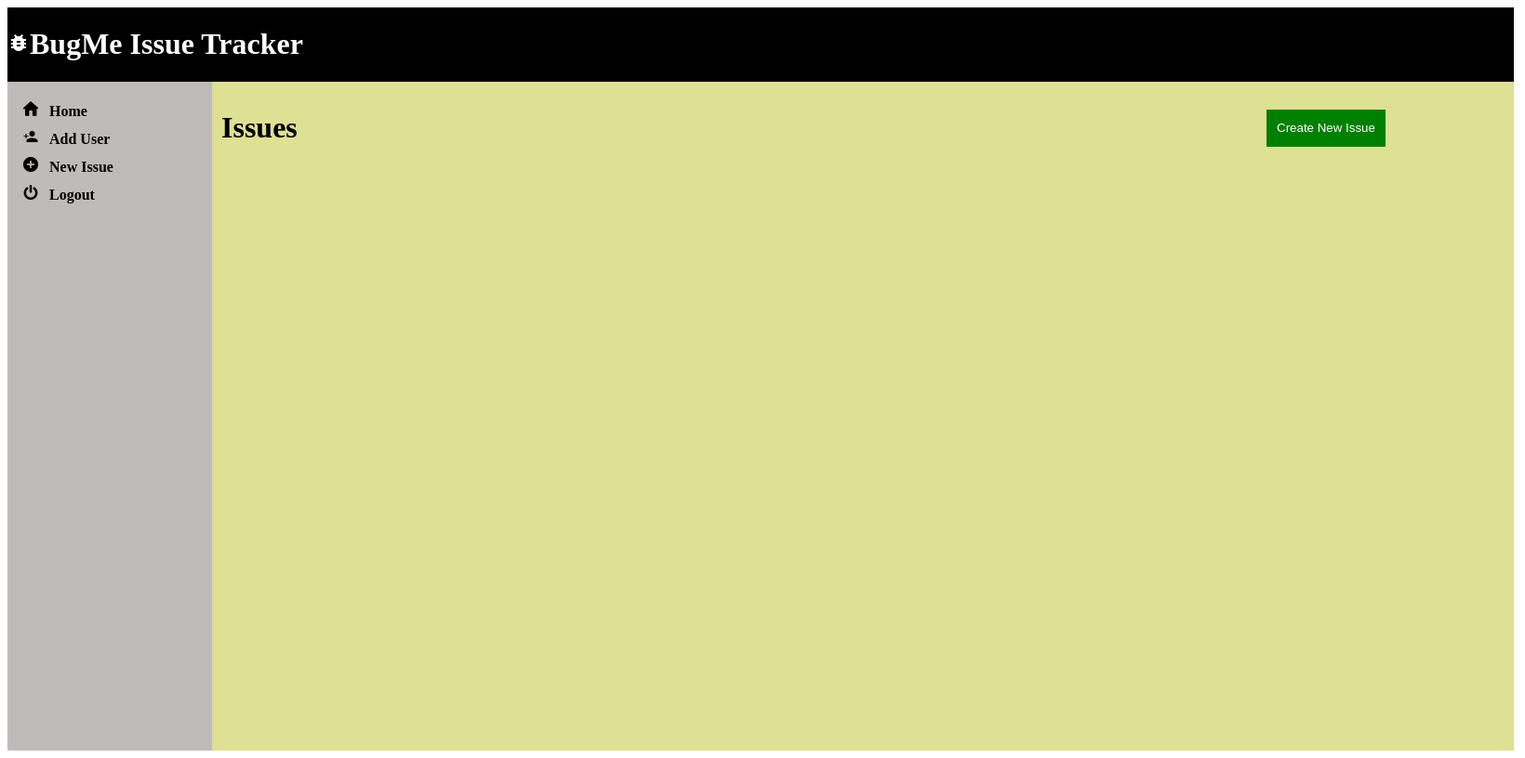
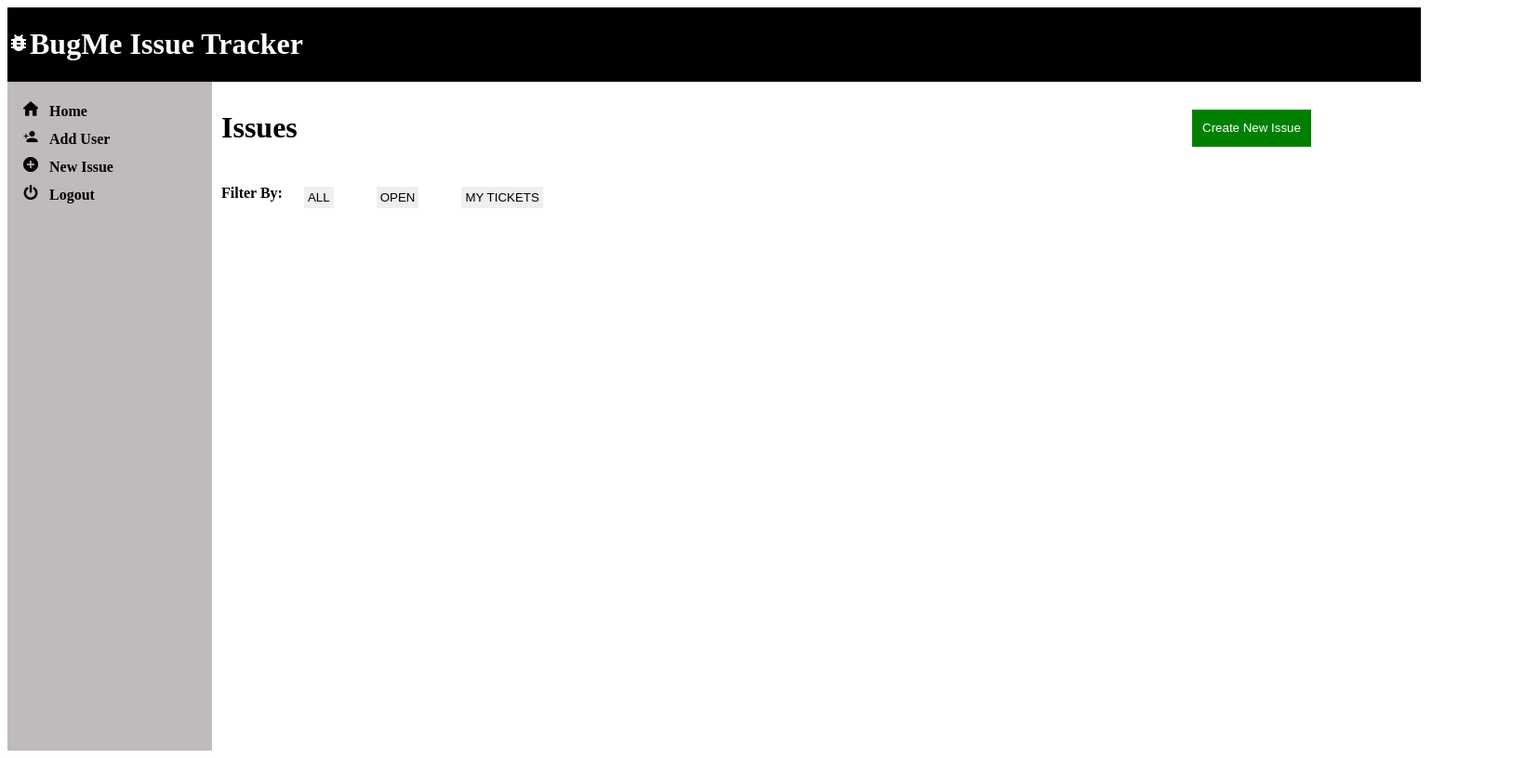
Before and after one commit to D3nizG/BugMe-Issue-Tracker, a PHP site: page /home.html in a window 1640 px wide. Shown: the whole page at 93% size. Run offline with PHP 8.4, Linux system fonts and the light colour scheme.

Commit message:
Tested Table with Dummy data. Incomplete

```diff
--- a/home.html
+++ b/home.html
@@ -32,7 +32,37 @@
           <h1> Issues </h1>
           <button>Create New Issue</button>
         </div>
+        <div class='filter'>
+          <h4>Filter By:</h4>
+          <button>ALL</button>
+          <button>OPEN</button>
+          <button>MY TICKETS</button>
+        </div>
         <table>
+          <!-- <tr>
+            <th>Title</th>
+            <th></th>
+            <th>Type</th>
+            <th>Status</th>
+            <th>Assigned To</th>
+            <th>Created</th>
+          </tr>
+          <tr>
+            <td>Hello</td>
+            <td>Hi</td>
+            <td>touche</td>
+            <td>yipp</td>
+            <td>yaba daba do</td>
+            <td>flintsones</td>
+          </tr>
+          <tr>
+            <td>Adele</td>
+            <td>japan</td>
+            <td>batman</td>
+            <td>yab</td>
+            <td>shabba</td>
+            <td>kingman</td>
+          </tr> -->
 
 
         </table>
--- a/styles/home.css
+++ b/styles/home.css
@@ -1,6 +1,6 @@
 html{
     box-sizing: content-box;
-    max-width: 1600px;
+    max-width: 1500px;
 }
 body{
     color: white;
@@ -32,8 +32,8 @@ body{
 .mainbar{
     grid-area: mainbar;
     color:black;
-    background-color:  rgba(186, 189, 31, 0.473);;
-    width: 1380px;
+    background-color:  rgb(255, 255, 255);;
+    width: 1280px;
     padding: 10px;
 }
 
@@ -48,7 +48,7 @@ a{
     flex-direction: row;
 }
 
-button{
+.inline button{
     margin:20px;
     background-color: green;
     border: 5px solid green;
@@ -56,6 +56,90 @@ button{
 }
 .inline h1{
     width:80%;
+}
+
+.filter{
+    display: flex;
+    flex-direction: row;
+}
+.filter button{
+    padding: 4px;
+    border:3px solid white;
+    margin: 20px;
+}
+
+table{
+    border-collapse: collapse;
+    /* padding: 30px; */
+    /* border:10px solid #687291; */
+    border-radius: 15px;
+    font-family: 'Gill Sans';
+    font-size: 20px;
+}
+
+td{
+    border-bottom: 1px solid black;
+}
+
+
+tr,td,th{
+    padding-right: 10px;
+    padding-bottom: 15px;
+    padding-top: 15px;
+}
+
+tr:nth-child(1){
+    background-color: rgb(202, 201, 201);
+}
+th{
+    text-align: left;
+}
+
+
+th:nth-child(1){
+    width:60px;
+}
+
+th:nth-child(2){
+   width:300px;
+}
+th:nth-child(3){
+    width:100px;
+ }
+
+ th:nth-child(4){
+    width:200px;
+    text-align: center;
+ }
+
+ th:nth-child(5){
+    width:300px;
+ }
+
+
+tr td:nth-child(1){
+    text-align: left;
+    font-weight: bold;
+}
+tr td:nth-child(2){
+    text-align: left;
+    color: rgb(108, 223, 231)
+}
+
+tr td:nth-child(3){
+    text-align: left;
+}
+
+tr td:nth-child(4){
+    text-align: center;
+}
+
+tr td:nth-child(5){
+    text-align: left;
+}
+
+tr td:nth-child(6){
+    text-align: left;
 }
 
 
```
